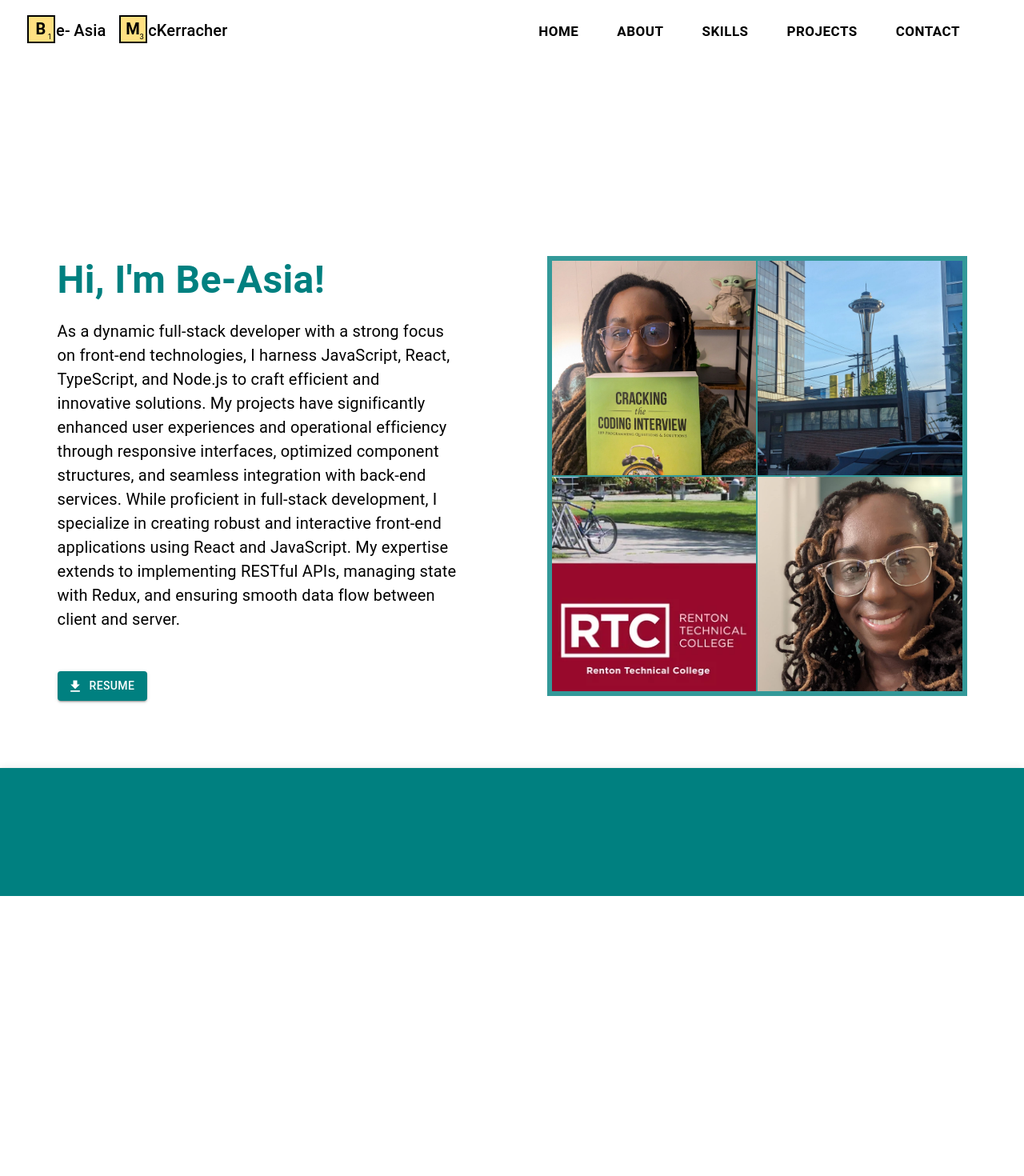
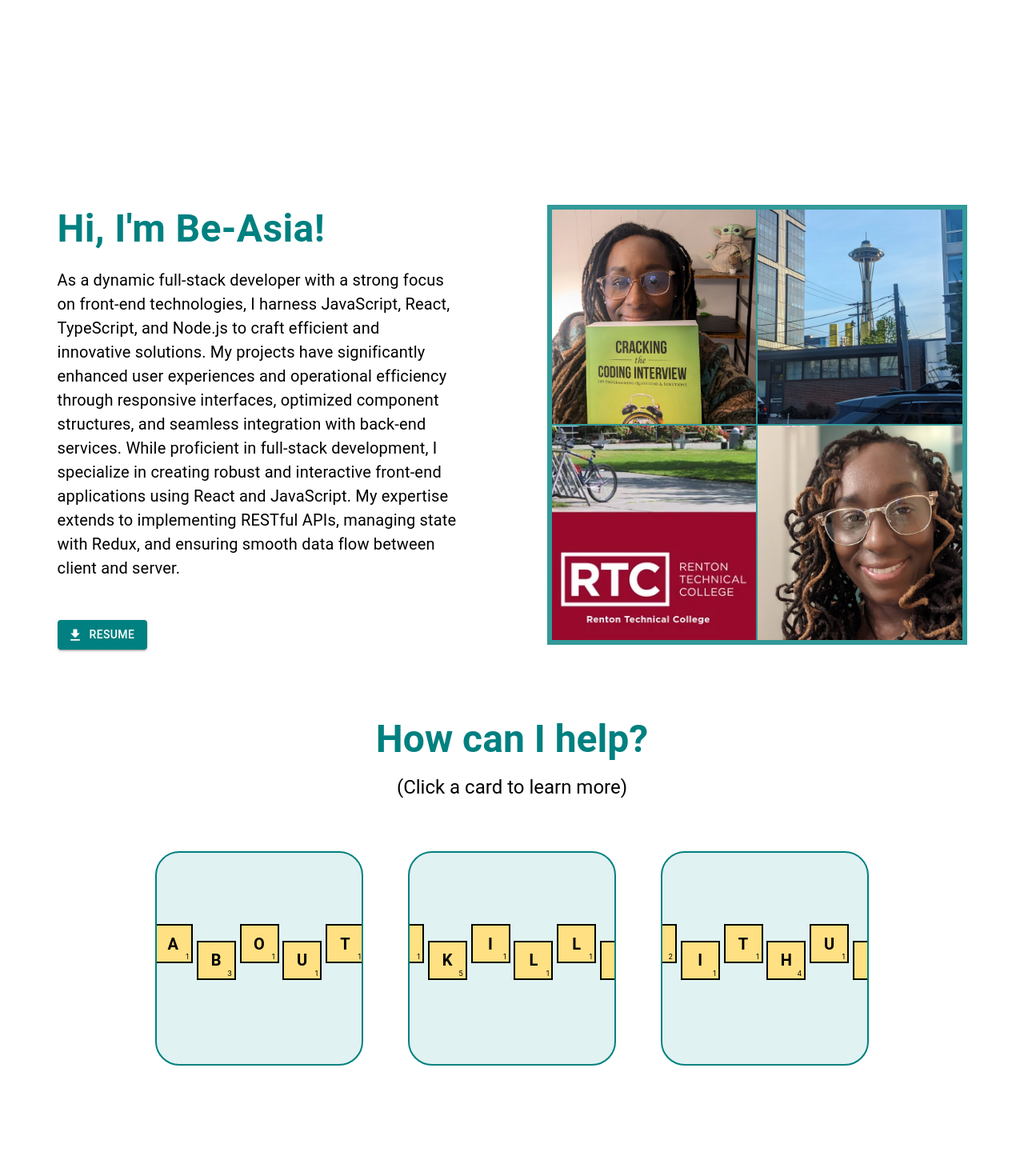
Before and after one commit to amerigirl/website, a React (Create React App) app: page / in a window 1280 px wide. Shown: the top 1470 px of the page at 80% size. Before the commit the page ends 1120 px from the top, so only its background shows below. Built offline with nearby package versions, Linux system fonts and the light colour scheme.

Commit message:
removed root layout; updated home layout

```diff
--- /dev/null
+++ b/src/Components/HomeLayout.jsx
@@ -0,0 +1,38 @@
+import React from "react";
+import { Box, ThemeProvider } from "@mui/material";
+import AboutCardComponent from "./CardSection/Cards/AboutCardComponent";
+import SkillsCardComponent from "./CardSection/Cards/SkillsCardComponent";
+import ProjectsCardComponent from "./CardSection/Cards/ProjectsCardComponent";
+import LandingSection from "./LandingSection";
+import ContactComponent from "./ContactForm/ContactComponent";
+import SectionTitle from "./SectionTitle";
+import theme from "../theme";
+
+function HomeLayout() {
+  return (
+    <ThemeProvider theme={theme}>
+      <LandingSection />
+      <SectionTitle
+        title={"How can I help?"}
+        subtitle="(Click a card to learn more)"
+      />
+      <Box
+        sx={{
+          display: "flex",
+          justifyContent: "center",
+          alignItems: "center",
+          flexWrap: "wrap",
+          width: "100%",
+          gap: ".5rem",
+        }}
+      >
+        <AboutCardComponent />
+        <SkillsCardComponent />
+        <ProjectsCardComponent />
+      </Box>
+      <ContactComponent />
+    </ThemeProvider>
+  );
+}
+
+export default HomeLayout;
--- a/src/Components/Navbar/Navbar.jsx
+++ b/src/Components/Navbar/Navbar.jsx
@@ -34,7 +34,7 @@ const Navbar = () => {
           <StyledButton href="#home">Home</StyledButton>
           <StyledButton href="#about">About</StyledButton>
           <StyledButton href="#skills">Skills</StyledButton>
-          <StyledButton href="#projects">Projects</StyledButton>
+          <StyledButton href="#projects">Github</StyledButton>
           <StyledButton href="#contact">Contact</StyledButton>
         </Stack>
       </Toolbar>
--- a/src/Components/RootLayout.jsx
+++ /dev/null
@@ -1,20 +0,0 @@
-import React from "react";
-import { Outlet } from "react-router-dom";
-import Navbar from "./Navbar/Navbar";
-import Footer from "./Footer/Footer";
-import { ThemeProvider } from "@emotion/react";
-import theme from "../theme";
-
-function RootLayout() {
-  return (
-    <>
-      <ThemeProvider theme={theme}>
-        <Navbar />
-        <Outlet />
-        <Footer />
-      </ThemeProvider>
-    </>
-  );
-}
-
-export default RootLayout;
```
Also changed, not shown: src/App.js (+3 -62 lines).
